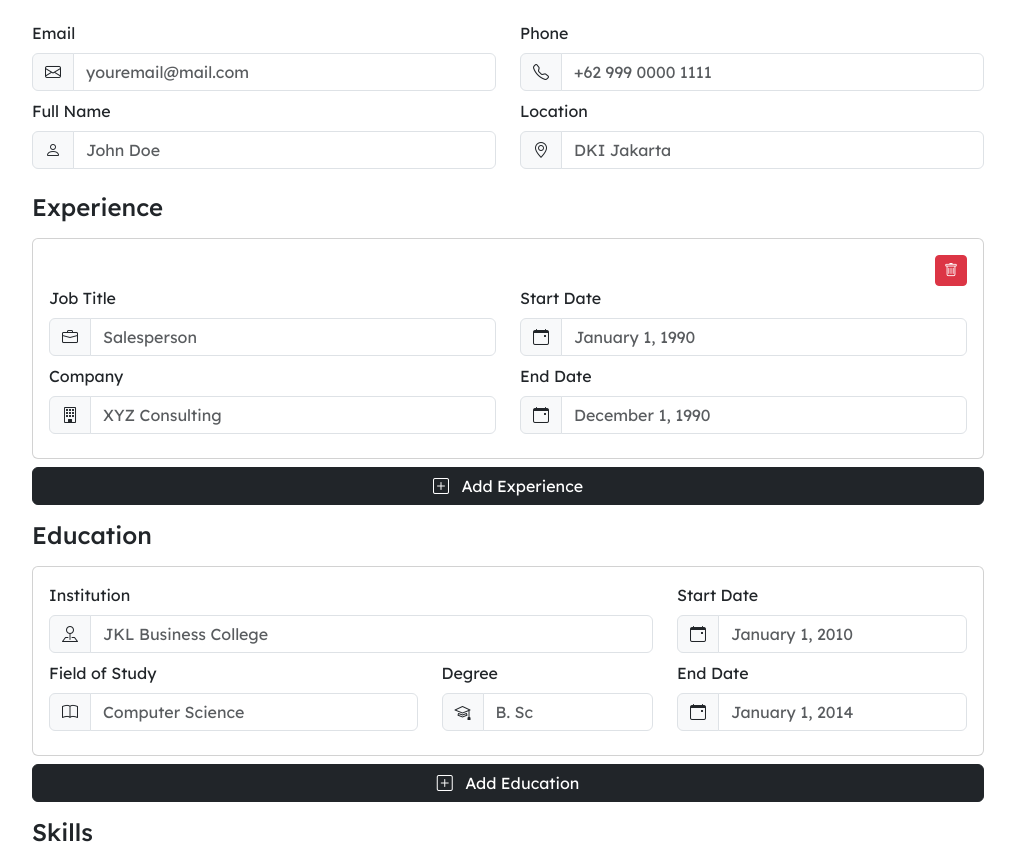
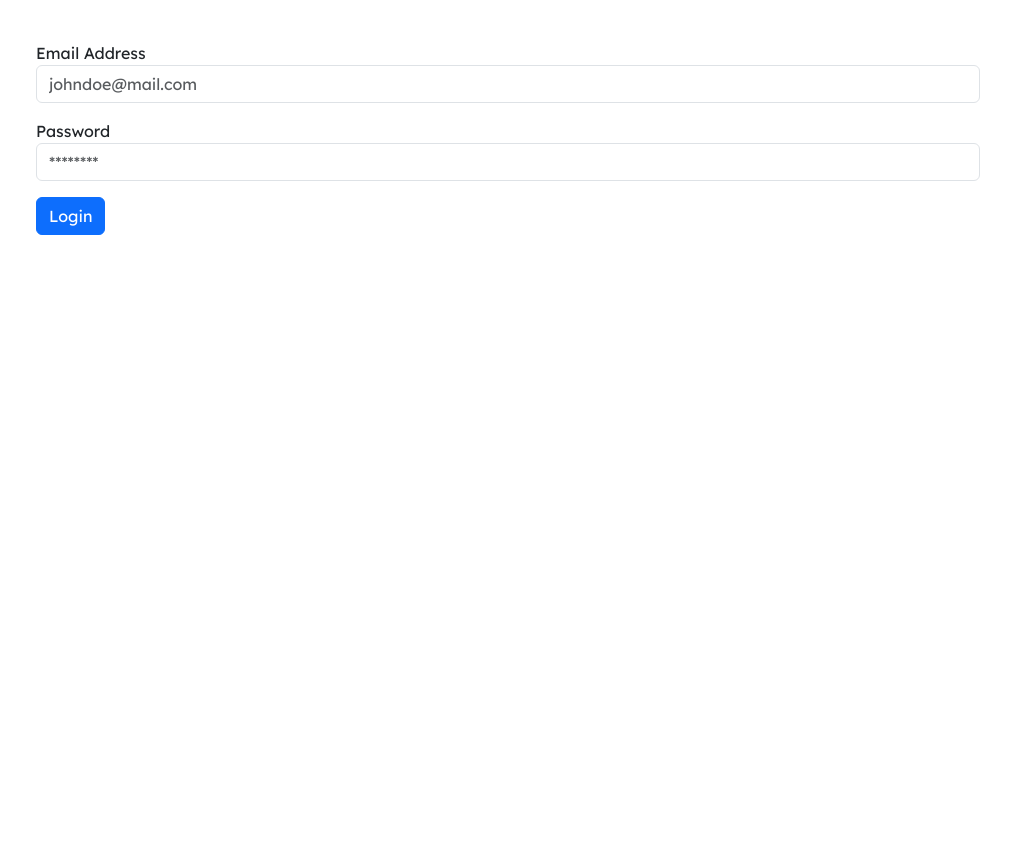
Before and after one commit to samuelms21/fe-jquery-capstone, a website: page index.html in a window 1280 px wide. Shown: the part 85-944 px from the top of the page, without its empty margins (132-1147 px from the left). After the commit the page ends 800 px from the top, so only its background shows below. Drawn offline with nearby package versions, Linux system fonts and the light colour scheme.

Commit message:
remove education details, not currently needed

```diff
--- a/index.html
+++ b/index.html
@@ -12,6 +12,21 @@
 <body>
   <div class="main-container container-fluid">
     <h1 class="my-4 text-center">Career Path Recommendation with NEMO</h1>
+
+    <form id="loginForm" class="login-form">
+      <div class="mb-3">
+        <label for="emailAddress">Email Address</label>
+        <input type="email" name="emailAddress" id="emailAddress" class="form-control"
+        placeholder="johndoe@mail.com">
+      </div>
+      <div class="mb-3">
+        <label for="password">Password</label>
+        <input type="password" name="password" id="password" class="form-control"
+        placeholder="********">
+      </div>
+      <input type="submit" value="Login" class="btn btn-primary">
+    </form>
+
     <form id="submitProfileForm" class="m-3">
       <div class="row mb-2">
         <!-- Email -->
@@ -128,9 +143,7 @@
       <div id="educationContainer">
         <div class="card mb-2" id="eduCard_0">
           <div class="card-body">
-            <div class="row mb-2">
             <!-- Institution Name -->
-              <div class="col col-sm-8">
             <label for="institutionName_0" class="form-label">Institution</label>
             <div class="input-group">
               <span class="input-group-text">
@@ -139,55 +152,9 @@
               <input type="text" class="form-control" placeholder="JKL Business College" id="institutionName_0">
             </div>
           </div>
-              <!-- Education Start Date -->
-              <div class="col col-sm-4">
-                <label for="eduStartDate_0" class="form-label">Start Date</label>
-                <div class="input-group">
-                  <span class="input-group-text">
-                    <i class="bi bi-calendar-event"></i>
-                  </span>
-                  <input type="text" class="form-control" placeholder="January 1, 2010" id="eduStartDate_0">
-                </div>
-              </div>
-            </div>
-            <div class="row mb-2">
-              <!-- Field of Study -->
-              <div class="col col-sm-5">
-                <label for="fieldOfStudy_0" class="form-label">Field of Study</label>
-                <div class="input-group">
-                  <span class="input-group-text">
-                    <i class="bi bi-book"></i>
-                  </span>
-                  <input type="text" class="form-control" placeholder="Computer Science" id="fieldOfStudy_0">
-                </div>
-              </div>
-              <!-- Degree -->
-              <div class="col col-sm-3">
-                <label for="degree_0" class="form-label">Degree</label>
-                <div class="input-group">
-                  <span class="input-group-text">
-                    <i class="bi bi-mortarboard"></i>
-                  </span>
-                  <input type="text" class="form-control" placeholder="B. Sc" id="degree_0">
-                </div>
-              </div>
-              <!-- Education End Date -->
-              <div class="col col-sm-4">
-                <label for="eduEndDate_0" class="form-label">End Date</label>
-                <div class="input-group">
-                  <span class="input-group-text">
-                    <i class="bi bi-calendar-event"></i>
-                  </span>
-                  <input type="text" class="form-control" placeholder="January 1, 2014" id="eduEndDate_0">
-                </div>
-              </div>
-
-            </div>
-          </div>
         </div>
       </div>
       <!-- END OF EDUCATION CARD -->
-      <button type="button" class="d-block btn btn-dark mt-2 w-100" id="addEducationBtn"><i class="bi bi-plus-square me-2"></i> Add Education</button>
       <!-- END OF EDUCATION -->
       <!-- START OF SKILLS -->
       <h4 class="my-3">Skills</h4>
@@ -205,7 +172,7 @@
   </div>
 
   <div id="addSkillsDialog" title="Add New Skill">
-    <p>All form fields are required.</p>
+    <!-- <p>All form fields are required.</p> -->
     <form id="addSkillsForm">
       <fieldset>
         <label for="skillName" class="form-label">Skill</label>
--- a/style.css
+++ b/style.css
@@ -35,3 +35,14 @@ body {
 .custom-close-btn {
     cursor: pointer;
 }
+
+#loginForm {
+    /* display: none; */
+    margin: 20px 0;
+    padding: 20px;
+    /* background-color: blue; DEBUGGING COLOR */
+}
+
+#submitProfileForm {
+    display: none;
+}
```
Lines whose indentation alone changed are shown as unchanged.
